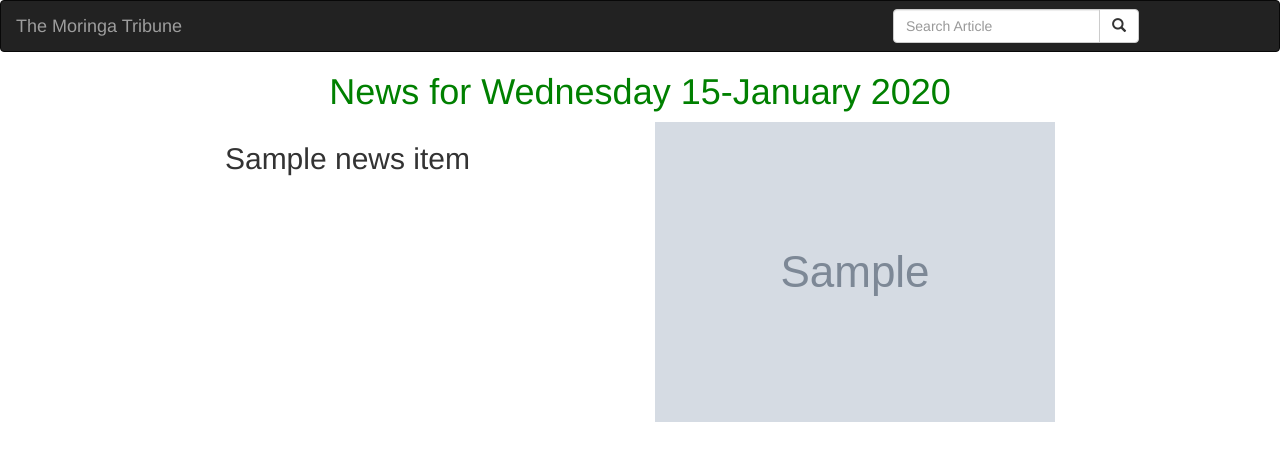
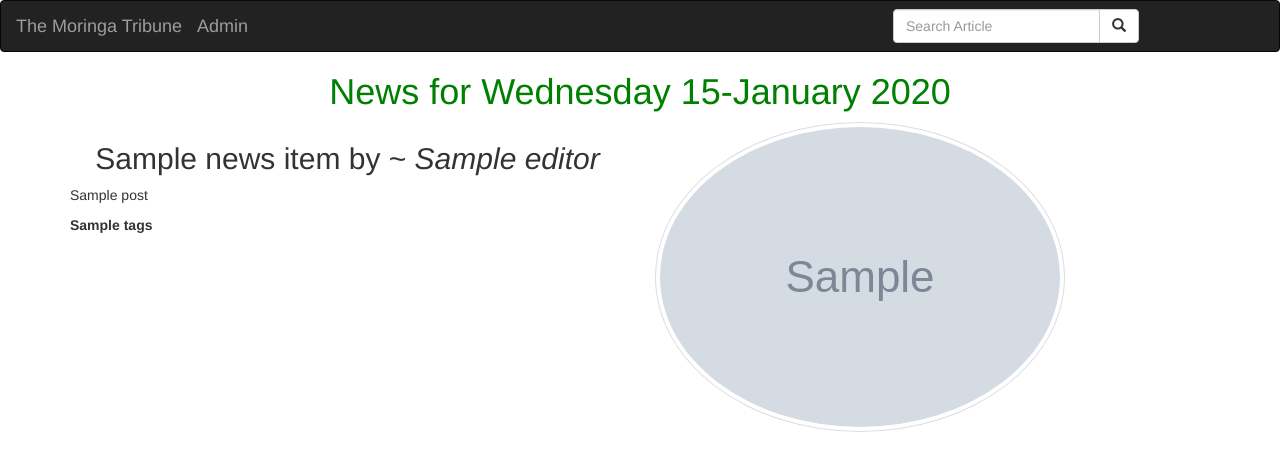
Before and after one commit to BRIGHTON-ASUMANI/news-art, a Django app: template news/templates/all-news/today-news.html in a window 1280 px wide. Shown: the top 471 px of the page. Run offline with Django 3.2, Linux system fonts and the light colour scheme; the template is opened without the code that fills it: most values are stand-ins (such as "Sample title", 1, 10 or a date in 2020); grey boxes marked "Sample" are stand-in pictures; some libraries are stand-ins or nearby versions.

Commit message:
few changes ade in the entire project

```diff
--- a/news/templates/all-news/search.html
+++ b/news/templates/all-news/search.html
@@ -16,7 +16,7 @@
   {% if articles %}
     {% for article in articles %}
       <div class="col-sm-6 col-md-3">
-          <h1>{{article.title}}</h1>
+          <h1><a  href="/article/{{news_item.id}}">{{article.title}}</a></h1>
       </div>
     {% endfor %}
   {% endif %}
--- a/news/templates/all-news/today-news.html
+++ b/news/templates/all-news/today-news.html
@@ -1,6 +1,7 @@
 {%extends 'all-news/base.html'%}
+
 {% block content %}
-{{ block.super}}
+{{block.super}}
 
 <div class="container">
 
@@ -10,14 +11,19 @@
   <div class="row">
     <!-- displaying News articles -->
     <div class="col-xs-6 col-sm-6 col-md-6 col-lg-6">
-      <h2 class="text-center"> {{ news_item.title }} </h2>
+      <h2 class="text-center"> {{ news_item.title }} by ~ <i>{{news_item.editor}}</i> </h2>
+
+      <p>{{news_item.post}}</p>
+      <p><b>{{news_item.tags}}</b></p>
     </div>
 
-    <!--Display news Article images  -->
-        <div class="col-xs-6 col-sm-6 col-md-6 col-lg-6">
-          <img src="{{news_item.article_image.url}}" class="img-responsive" alt="Image">
-        </div>
 
+
+    <!--Display news Article images-->
+    <div class="col-xs-6 col-sm-6 col-md-6 col-lg-6">
+      <img src="{{news_item.article_image.url}}" class="img-responsive img-responsive img-thumbnail img-circle" alt="Image">
+    </div>
+  </div>
   </div>
 
   {% empty %}
--- a/news/templates/navbar.html
+++ b/news/templates/navbar.html
@@ -2,6 +2,7 @@
     <div class="container-fluid">
       <div class="navbar-header">
         <a class="navbar-brand" href="{% url 'newsToday' %}">The Moringa Tribune</a>
+          <a class="navbar-brand" href="/admin">Admin</a>
       </div>
 
       <!-- Adding a search form  -->
--- a/news/urls.py
+++ b/news/urls.py
@@ -6,8 +6,9 @@ from . import views
 urlpatterns=[
     url('^$', views.news_of_day,name='newsToday'),
     url(r'^archives/(\d{4}-\d{2}-\d{2})/$',views.past_days_news,name = 'pastNews'),
-    url(r'^search/', views.search_results, name='search_results')
+    url(r'^search/', views.search_results, name='search_results'),
+    url(r'^article/(\d+)',views.article,name ='article')
 
-            ]
+]
 if settings.DEBUG:
     urlpatterns+= static(settings.MEDIA_URL, document_root = settings.MEDIA_ROOT)
```
Also changed, not shown: news/templates/all-news/article.html (added, +25 -0 lines), news/templates/all-news/past-news.html (+12 -2 lines), news/views.py (+7 -0 lines), media/articles/ab.png (added), media/articles/download.jpeg (added), media/articles/newsthree.jpg (added), media/articles/p3.png (added), media/articles/p5.png (added), media/articles/p8.png (added).
